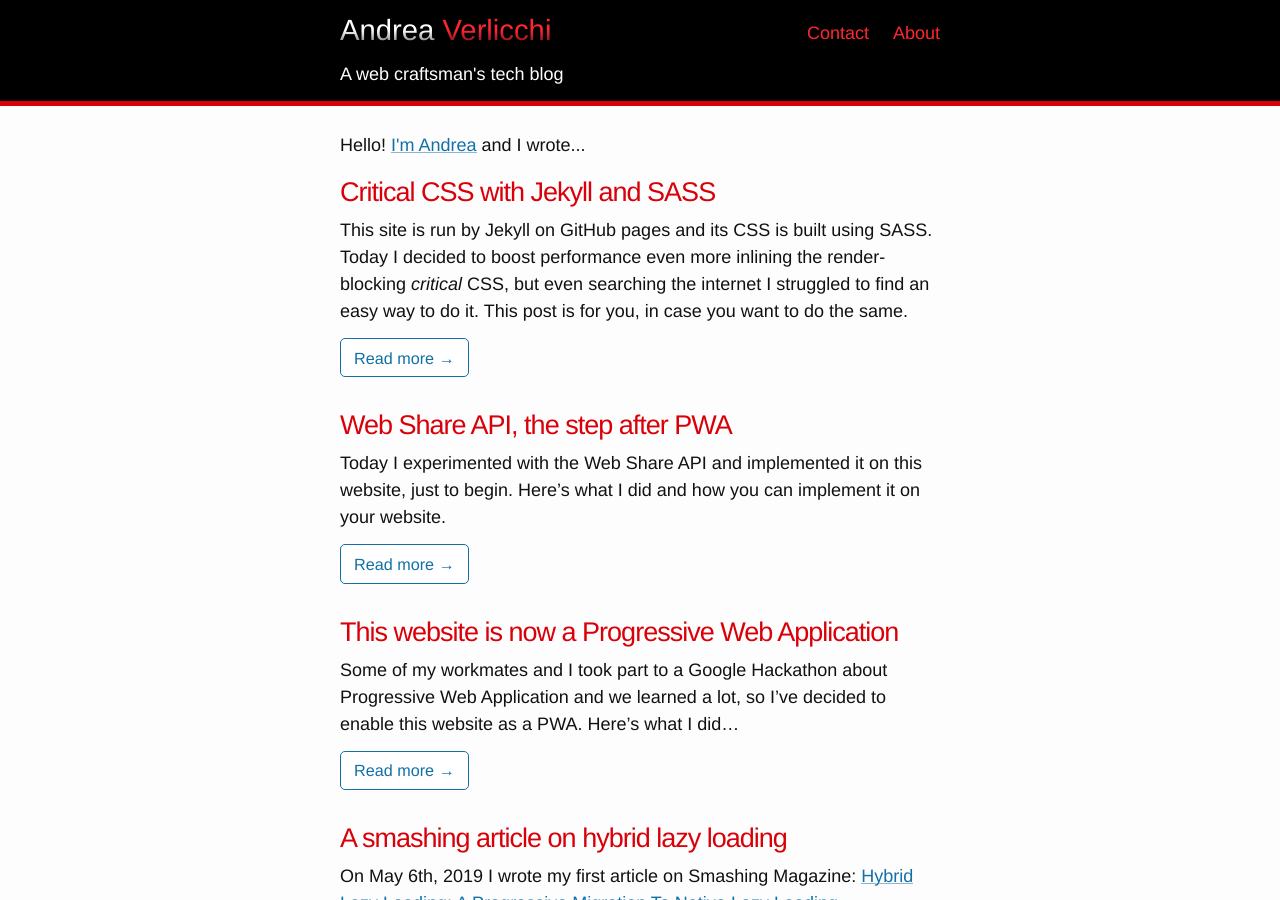
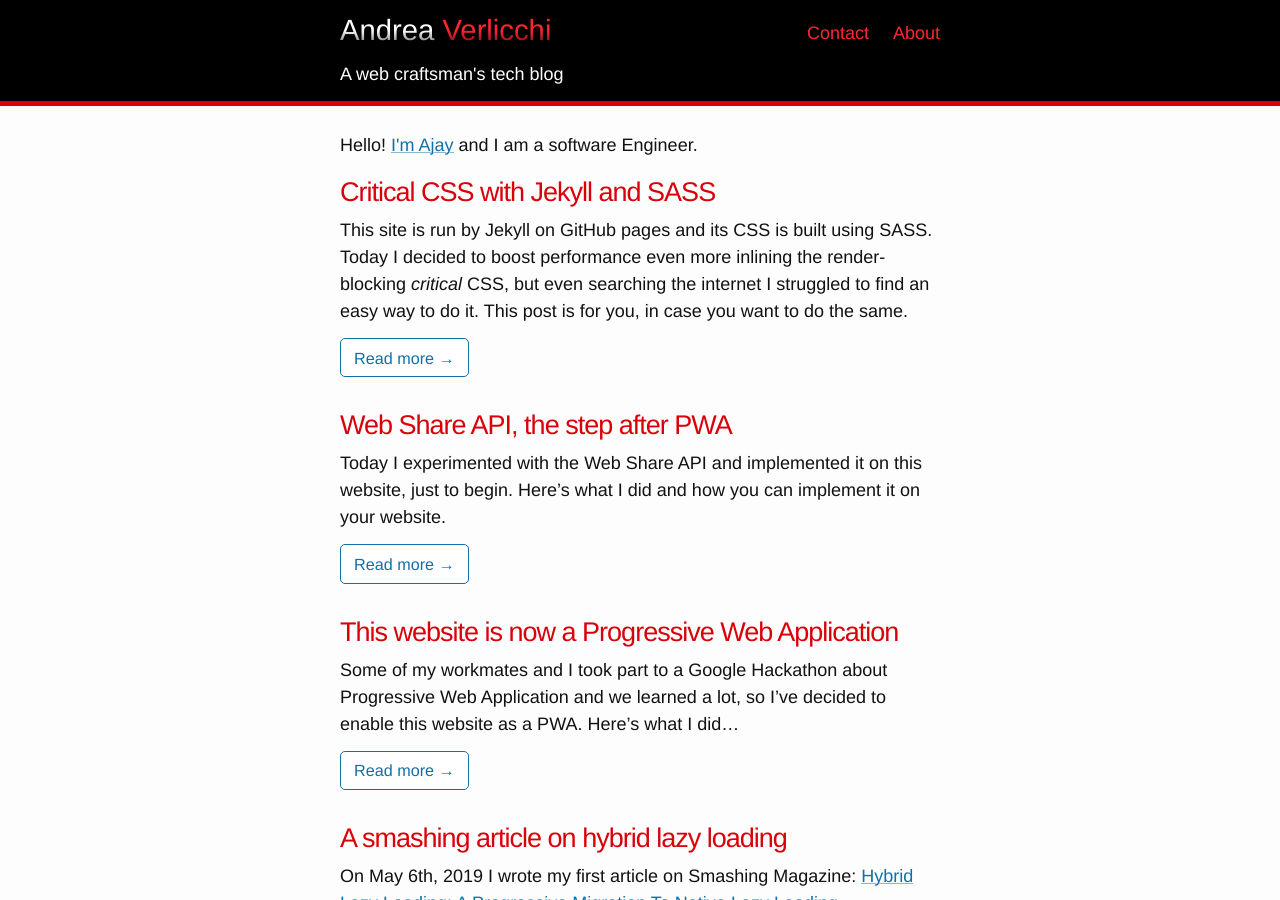
Before and after one commit to ajay-banstola/ajaybastola.com.np, a Jekyll site: the page built from index.html, in a window 1280 px wide and 900 px high. Built offline with Jekyll 4.4.1, drawn with Linux system fonts in a browser that asks for light colours; the list of posts is cut into pages by our own code.

Commit message:
Update index.html

```diff
--- a/index.html
+++ b/index.html
@@ -6,7 +6,7 @@ layout: default
 
     <!-- Posts list -->
     <section class="post-list">
-        <p class="post-list-intro">Hello! <a href="/about/">I'm Andrea</a> and I wrote...</p>
+        <p class="post-list-intro">Hello! <a href="/about/">I'm Ajay</a> and I am a software Engineer.</p>
         {% for post in paginator.posts %}
         <article>
             <h2 class="post-list-title">
```
